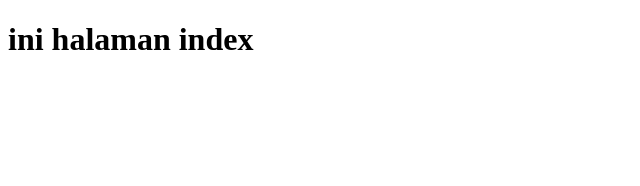
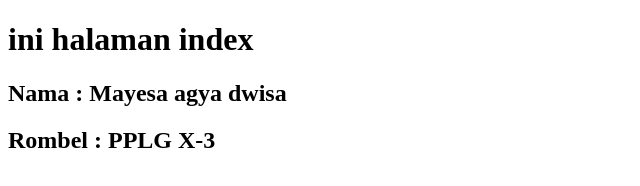
Before and after one commit to Mayesagyaa/Simulasi-Branch-Merge-Remote-12108514, a plain HTML site: page index.html in a window 1280 px wide. Shown: the whole page, without its empty margins (0-640 px from the left). Drawn offline with Linux system fonts and the light colour scheme.

Commit message:
menambahkan data nama dan rombel

```diff
--- a/index.html
+++ b/index.html
@@ -8,5 +8,7 @@
 </head>
 <body>
     <h1>ini halaman index</h1>
+    <h2>Nama : Mayesa agya dwisa</h2>
+    <h2>Rombel : PPLG X-3</h2>
 </body>
 </html>
```
